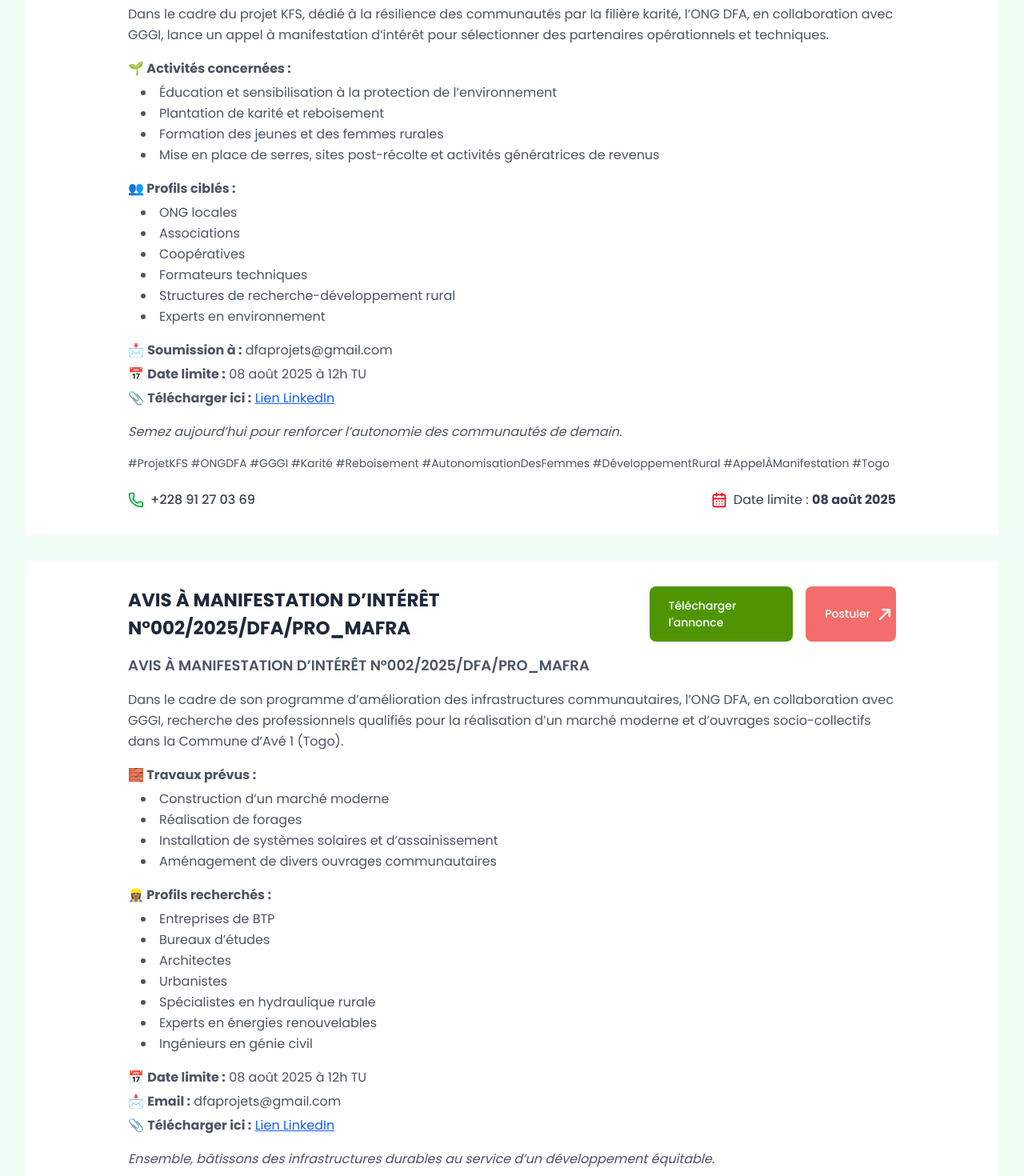
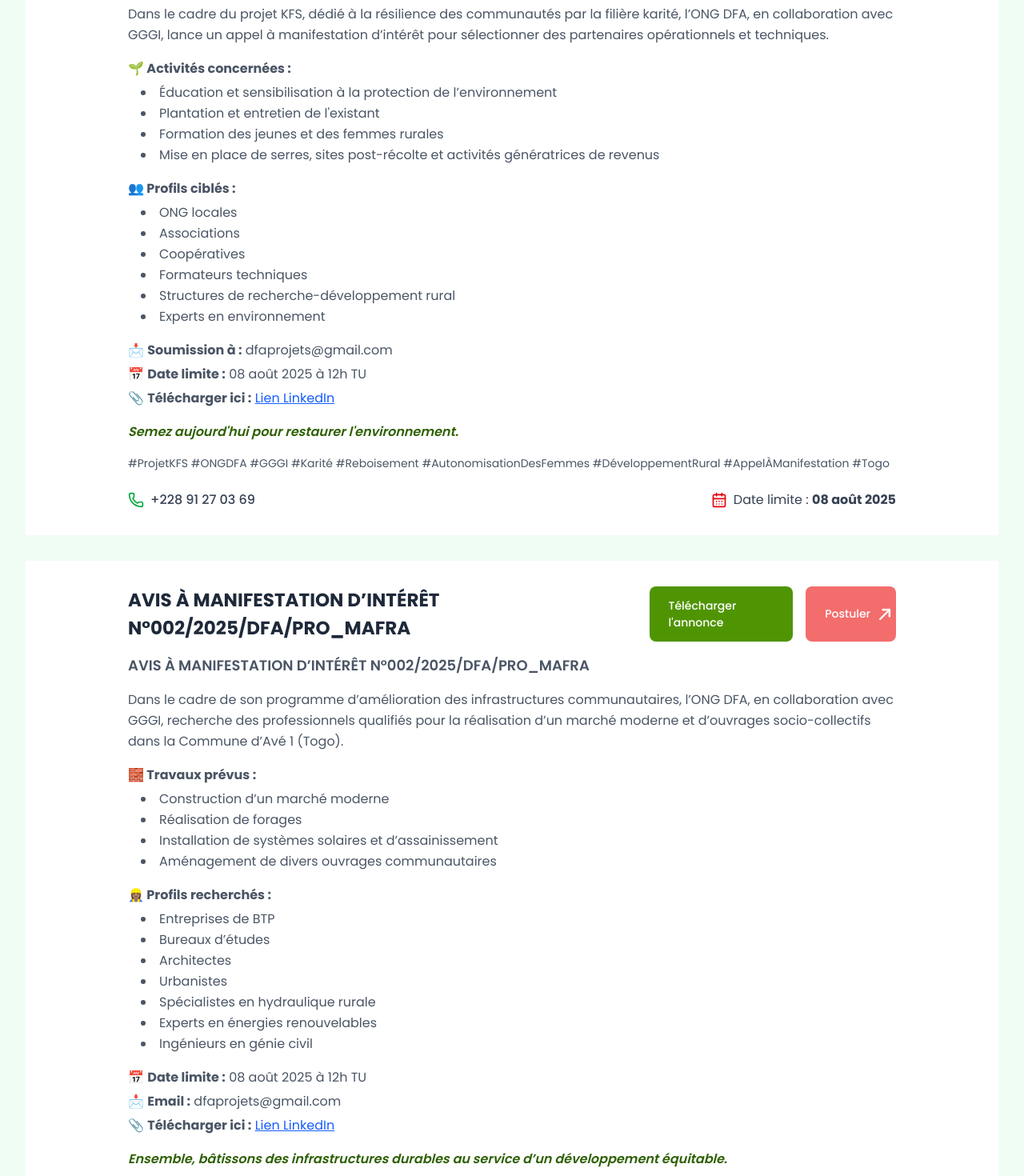
Before and after one commit to charmidez/ong-dfa, a Next.js app: page /recrutements in a window 1280 px wide. Shown: the part 2220-3690 px from the top of the page at 80% size. Built offline with nearby package versions, Linux system fonts and the light colour scheme.

Commit message:
Ajout articles

```diff
--- a/src/data/recrutementData.tsx
+++ b/src/data/recrutementData.tsx
@@ -132,7 +132,7 @@
         <strong>🌱 Activités concernées :</strong>
         <ul className="list-disc list-inside ml-4 mt-1">
           <li>Éducation et sensibilisation à la protection de l’environnement</li>
-          <li>Plantation de karité et reboisement</li>
+          <li>Plantation et entretien de l'existant </li>
           <li>Formation des jeunes et des femmes rurales</li>
           <li>
             Mise en place de serres, sites post-récolte et activités génératrices de
@@ -169,8 +169,8 @@
         </p>
       </div>
 
-      <p className="italic">
-        Semez aujourd’hui pour renforcer l’autonomie des communautés de demain.
+      <p className="italic text-vert-fonce font-semibold">
+        {`Semez aujourd'hui pour restaurer l'environnement.`}
       </p>
 
       <div className="text-sm text-gray-600">
@@ -181,9 +181,6 @@
   );
 };
 
-
-
-import React from "react";
 
 export const MAFRADescription = () => {
   return (
@@ -238,7 +235,7 @@
         </p>
       </div>
 
-      <p className="italic">
+      <p className="italic text-vert-fonce font-semibold">
         Ensemble, bâtissons des infrastructures durables au service d’un développement équitable.
       </p>
 
```
